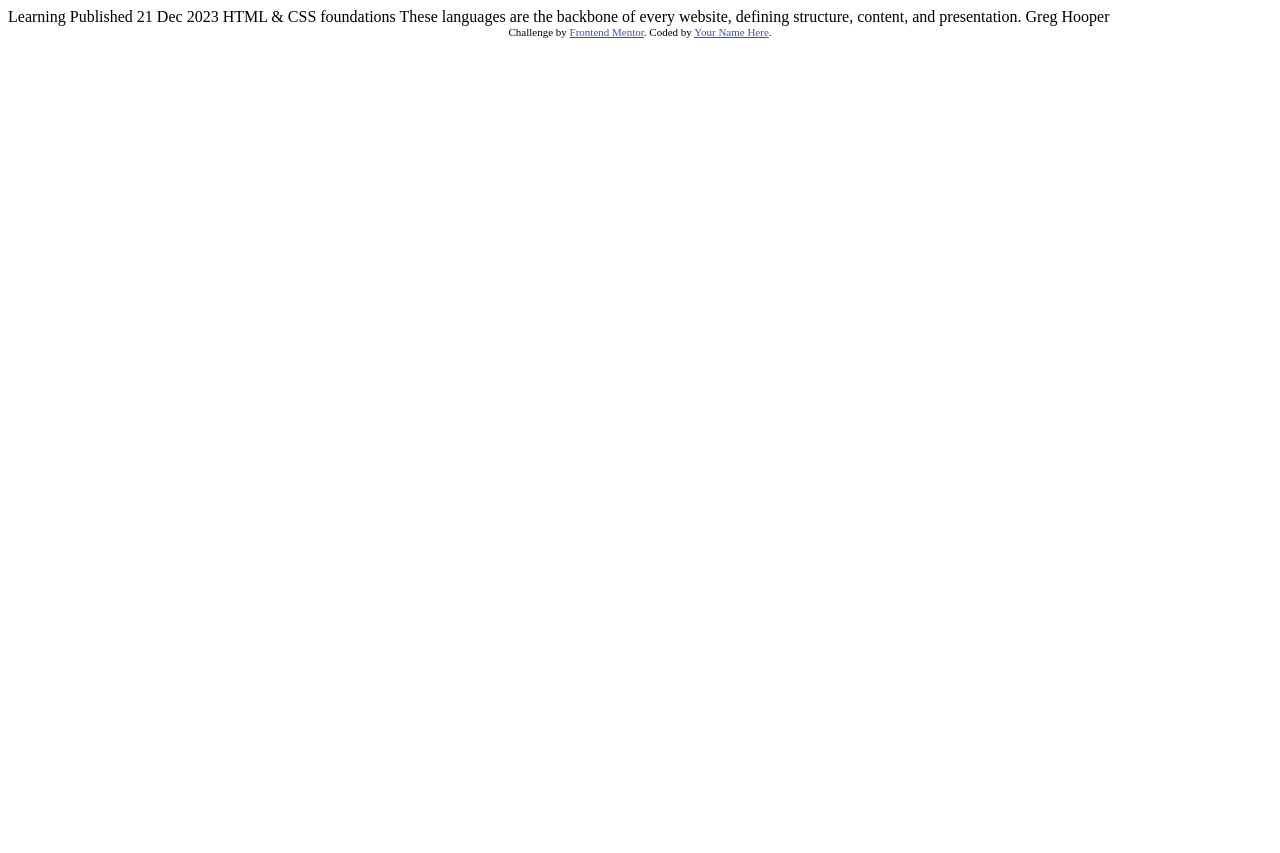
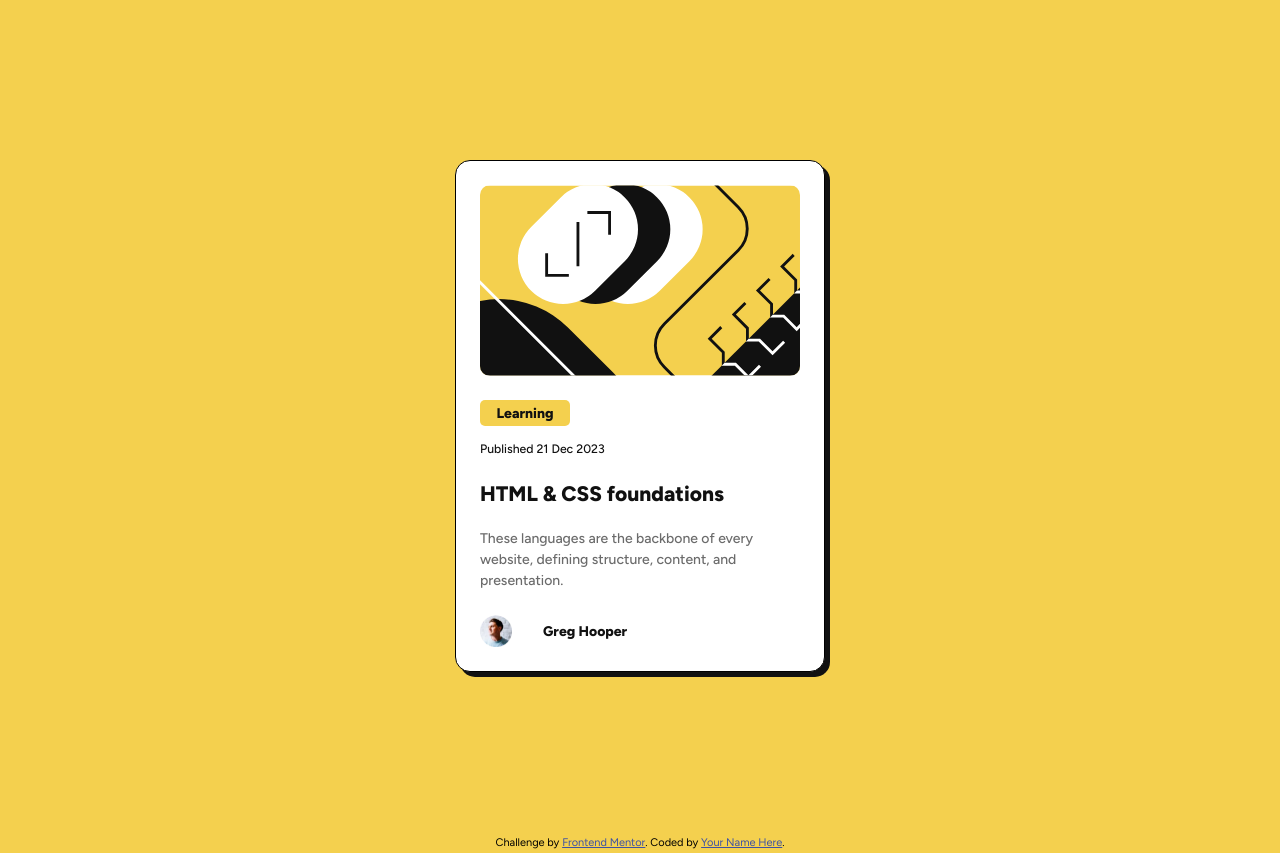
Before and after one commit to JA-307020/blog-preview-card, a plain HTML site: page index.html in a window 1280 px wide. Before the commit the page ends 800 px from the top, so only its background shows below. Drawn offline with Linux system fonts and the light colour scheme.

Commit message:
final version for deployment

```diff
--- a/index.html
+++ b/index.html
@@ -5,6 +5,10 @@
   <meta name="viewport" content="width=device-width, initial-scale=1.0"> <!-- displays site properly based on user's device -->
 
   <link rel="icon" type="image/png" sizes="32x32" href="./assets/images/favicon-32x32.png">
+  <link rel="preconnect" href="https://fonts.googleapis.com">
+  <link rel="preconnect" href="https://fonts.gstatic.com" crossorigin>
+  <link href="https://fonts.googleapis.com/css2?family=Figtree:ital,wght@0,300..900;1,300..900&display=swap" rel="stylesheet">
+  <link rel="stylesheet" href="/styles.css">
 
   <title>Frontend Mentor | Blog preview card</title>
 
@@ -15,20 +19,34 @@
   </style>
 </head>
 <body>
+  <div class="card">
+    <header>
+      <img class="header-img" src="/assets/images/illustration-article.svg">
 
-  Learning
+      <div class="category">
+        <p>Learning</p>
+      </div>
+      <p class="time-and-date">Published 21 Dec 2023</p>
+    </header>
 
-  Published 21 Dec 2023
+    <main>
+      <h1>HTML & CSS foundations</h1>
+      <p class="description">These languages are the backbone of every website, defining structure, content, and presentation.</p>
+    </main>
 
-  HTML & CSS foundations
+    <section>
+      <div class="author">
+        <img src="/assets/images/image-avatar.webp" height="32">
+        <p class="author-name">Greg Hooper</p>
+      </div>
+    </section>
+  </div>
 
-  These languages are the backbone of every website, defining structure, content, and presentation.
-
-  Greg Hooper
-
-  <div class="attribution">
-    Challenge by <a href="https://www.frontendmentor.io?ref=challenge" target="_blank">Frontend Mentor</a>.
-    Coded by <a href="#">Your Name Here</a>.
-  </div>
+  <footer>
+    <div class="attribution">
+      Challenge by <a href="https://www.frontendmentor.io?ref=challenge" target="_blank">Frontend Mentor</a>.
+      Coded by <a href="#">Your Name Here</a>.
+    </div>
+  </footer>
 </body>
 </html>
--- /dev/null
+++ b/styles.css
@@ -0,0 +1,92 @@
+* {
+  box-sizing: border-box;
+  padding: 0;
+  margin: 0;
+}
+
+body{
+  font-family: "Figtree";
+  font-size: 14px;
+  line-height: 150%;
+  background-color: #F4D04e;
+}
+
+.card {
+  width: 90vw;
+  margin: 20vh auto;
+  padding: 24px;
+  border: 1px solid black;
+  border-radius: 15px;
+  background-color: #FFFFFF;
+  color: #111111;
+  box-shadow: 5px 5px ;
+}
+
+.card:hover {
+  box-shadow: 10px 10px;
+}
+
+.header-img {
+  display: block;
+  max-width: 100%;
+  height: auto;
+  border-radius: 10px;
+  margin-bottom: 24px;
+}
+
+.category {
+  background-color: #F4D04e;
+  font-size: 0.875rem;
+  font-weight: 800;
+  height: 26px;
+  width: 90px;
+  text-align: center;
+  padding: 3px;
+  border-radius: 5px;
+  margin-bottom: 12px;
+}
+
+.time-and-date {
+  margin-bottom: 24px;
+  font-size: 0.875em;
+  font-weight: 500;
+}
+
+h1 {
+  font-size: 1.5em;
+  font-weight: 800;
+  margin-bottom: 24px;
+}
+
+h1:hover {
+  color: #F4D04e;
+}
+
+.description {
+  font-size: 1em;
+  font-weight: 500;
+  color: #6b6b6b;
+  margin-bottom: 24px;
+}
+
+.author {
+  display: flex;
+  width: 46%;
+
+  justify-content: space-between;
+  align-items: center;
+  font-size: 0.875rem;
+  font-weight: 800;
+}
+
+@media only screen and (min-width: 375px){
+ .card {
+  width: 85vw;
+ }
+}
+
+@media only screen and (min-width: 450px) {
+  .card {
+    width: 370px;
+  }
+}
```
Also changed, not shown: 1 other file.
